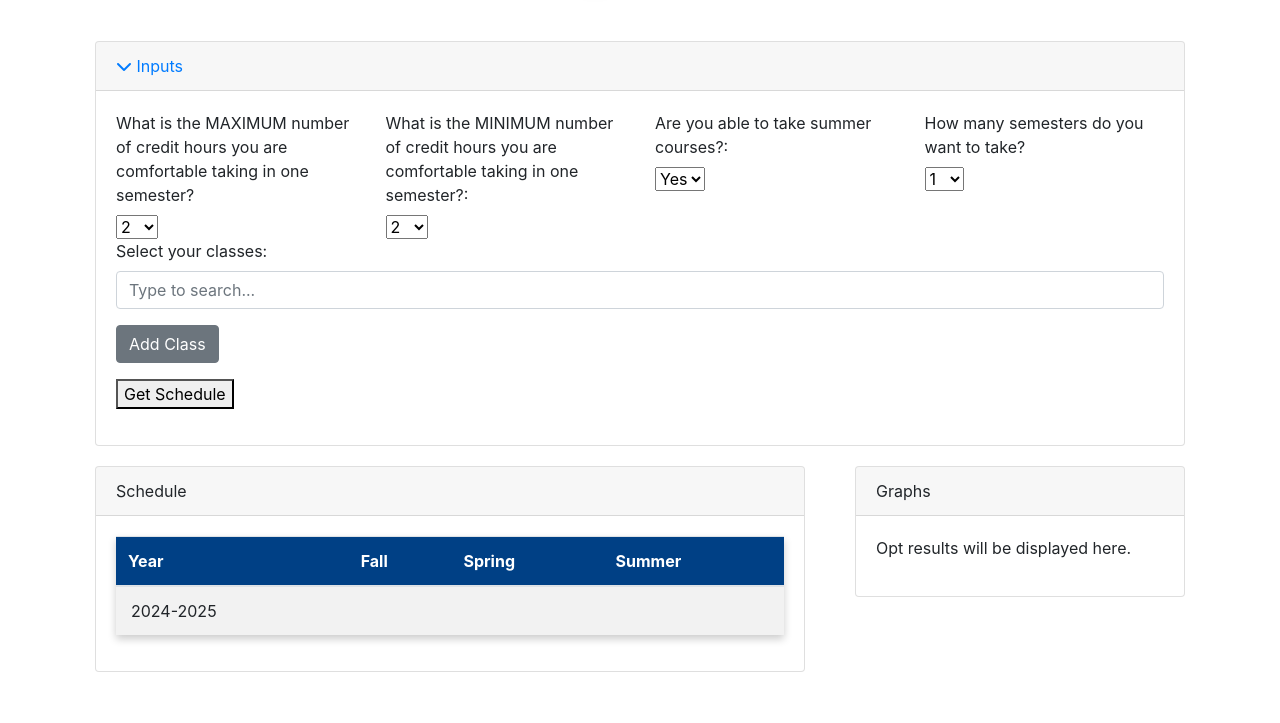
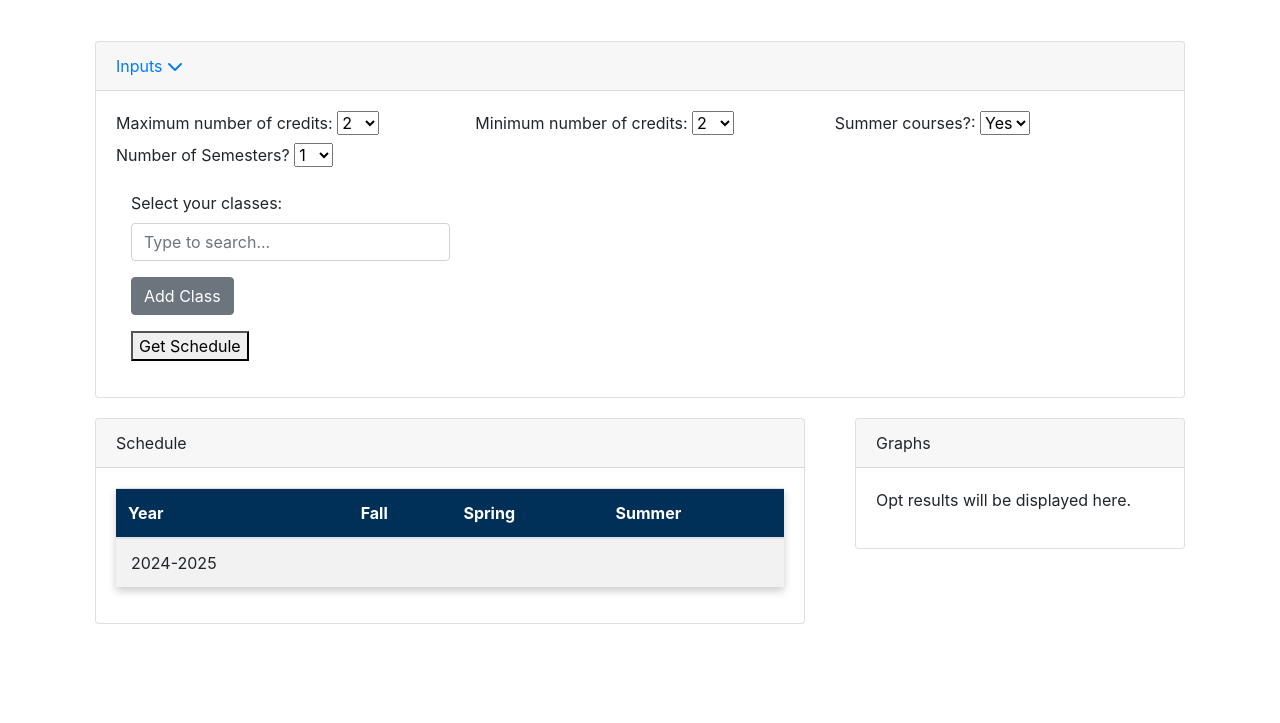
Before and after one commit to apfleegor/6242-final-project, a Flask app: page / in a window 1280 px wide. Shown: the part 77-800 px from the top of the page. Run offline with Flask 3, Linux system fonts and the light colour scheme; some libraries are stand-ins or nearby versions.

Commit message:
more stuff

```diff
--- a/static/css/style.css
+++ b/static/css/style.css
@@ -1,5 +1,6 @@
 .jumbotron {
-    background-image: url("https://t4.ftcdn.net/jpg/03/16/36/59/360_F_316365913_WKVKZW7gzsqqhkx4PgGyu0rArj5GykHK.jpg");
+    /* background-image: url("https://t4.ftcdn.net/jpg/03/16/36/59/360_F_316365913_WKVKZW7gzsqqhkx4PgGyu0rArj5GykHK.jpg"); */
+    background-color: #a9995e;
     background-size: cover;
     height: 100%;
     color: white;
@@ -16,7 +17,8 @@
 }
 
 .table thead tr {
-    background-color: #004085; /* A dark shade for contrast */
+    /* background-color: #004085; A dark shade for contrast */
+    background-color: #003057;
     color: white;
     text-align: left;
 }
--- a/templates/index.html
+++ b/templates/index.html
@@ -20,8 +20,8 @@
         <div class="card">
           <div class="card-header">
             <a data-toggle="collapse" href="#collapse-example" aria-expanded="true" aria-controls="collapse-example" id="heading-example" class="d-block">
+              Inputs
               <i class="fa-solid fa-chevron-down"></i>
-              Inputs
             </a>
           </div>
           <div id="collapse-example" class="collapse show" aria-labelledby="heading-example">
@@ -30,7 +30,7 @@
             <div class="row">
               <!-- First Input: Dropdown for maxPrompt -->
               <div class="col">
-                <label for="maxPrompt" class="form-label">What is the MAXIMUM number of credit hours you are comfortable taking in one semester?</label>
+                <label for="maxPrompt" class="form-label">Maximum number of credits:</label>
                 <select class="form-select" id="maxPrompt">
                   <option value="2">2</option>
                   <option value="3">3</option>
@@ -57,7 +57,7 @@
 
               <!-- Second Input: Dropdown for minPrompt -->
               <div class="col">
-                <label for="minPrompt" class="form-label">What is the MINIMUM number of credit hours you are comfortable taking in one semester?:</label>
+                <label for="minPrompt" class="form-label">Minimum number of credits:</label>
                 <select class="form-select" id="minPrompt">
                   <option value="2">2</option>
                   <option value="3">3</option>
@@ -84,7 +84,7 @@
 
               <!-- Third Input: Dropdown for summerPrompt -->
               <div class="col">
-                <label for="summerPrompt" class="form-label">Are you able to take summer courses?:</label>
+                <label for="summerPrompt" class="form-label">Summer courses?:</label>
                 <select class="form-select" id="summerPrompt">
                   <option value="yes">Yes</option>
                   <!-- <option value="online">Yes, but only online</option>
@@ -95,8 +95,11 @@
                 </select>
               </div>
 
-              <div class="col">
-                <label for="yearPrompt" class="form-label">How many semesters do you want to take?</label>
+            </div>
+
+
+            <div class="mb-3">
+              <label for="yearPrompt" class="form-label">Number of Semesters?</label>
                 <select class="form-select" id="yearPrompt">
                   <option value="1">1</option>
                   <option value="2">2</option>
@@ -113,9 +116,8 @@
                 </select>
             </div>
 
-            </div>
-
-            <div class="mb-3", id="courseSelection">
+            <div class="col-4">
+              <div class="mb-3" id="courseSelection">
                 <label for="coursePrompt" class="form-label">Select your classes:</label>
                 <input class="form-control" list="datalistOptions" id="coursePrompt" placeholder="Type to search...">
                 <!-- FIRST CLASS LOADS ON DOM CONTENT -->
@@ -133,6 +135,7 @@
 
               <div class="mb-3">
                 <button id="optimize">Get Schedule</button>
+              </div>
             </div>
           </div>
         </div>
```
Lines whose indentation alone changed are shown as unchanged.
